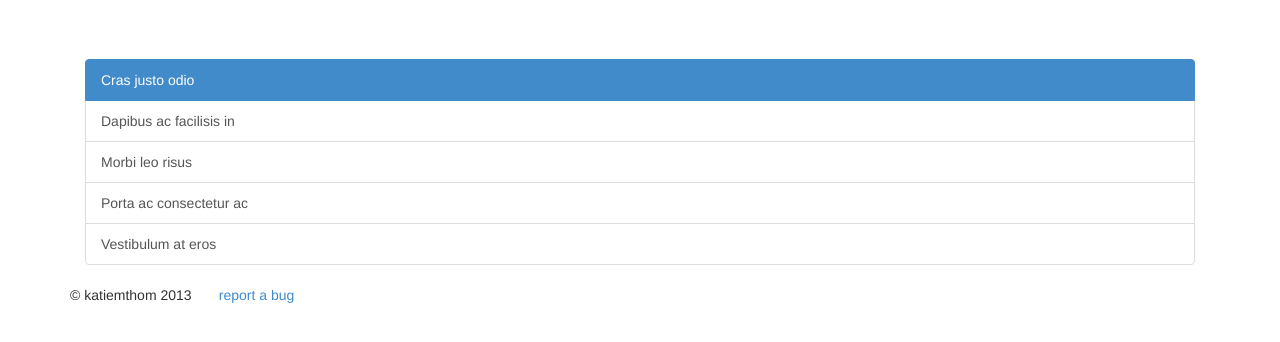
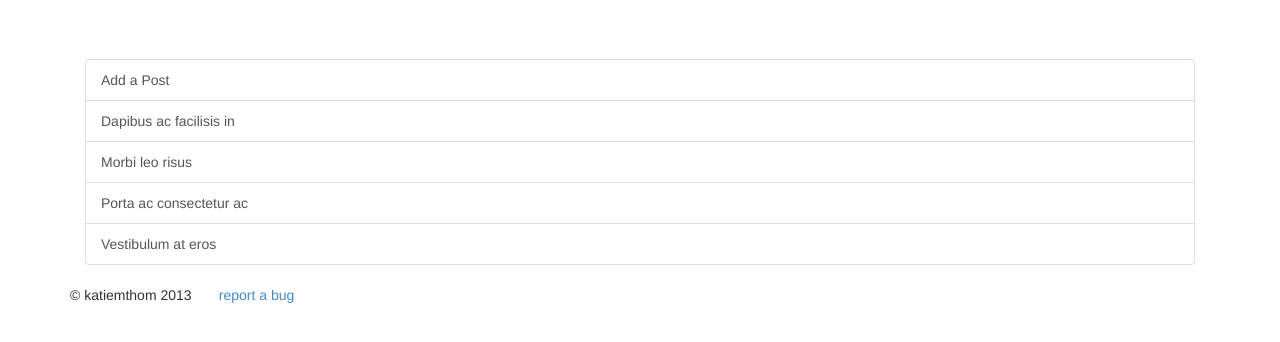
Before and after one commit to katiemthom/mrscutronadotcom, a Flask app: template templates/myblog.html in a window 1280 px wide. Shown: the part 51-393 px from the top of the page. Run offline with Flask 2, Linux system fonts and the light colour scheme; the template is opened without the code that fills it, so the values that code supplies are empty; some libraries are stand-ins or nearby versions.

Commit message:
added add a post to my blog nav

```diff
--- a/templates/myblog.html
+++ b/templates/myblog.html
@@ -3,7 +3,7 @@
 <div class='container'>
 	<br><br><br>
 	<div class="list-group">
-		<a href="#" class="list-group-item active">Cras justo odio</a>
+		<a href="/addpost" class="list-group-item">Add a Post</a>
 		<a href="#" class="list-group-item">Dapibus ac facilisis in</a>
 		<a href="#" class="list-group-item">Morbi leo risus</a>
 		<a href="#" class="list-group-item">Porta ac consectetur ac</a>
```
